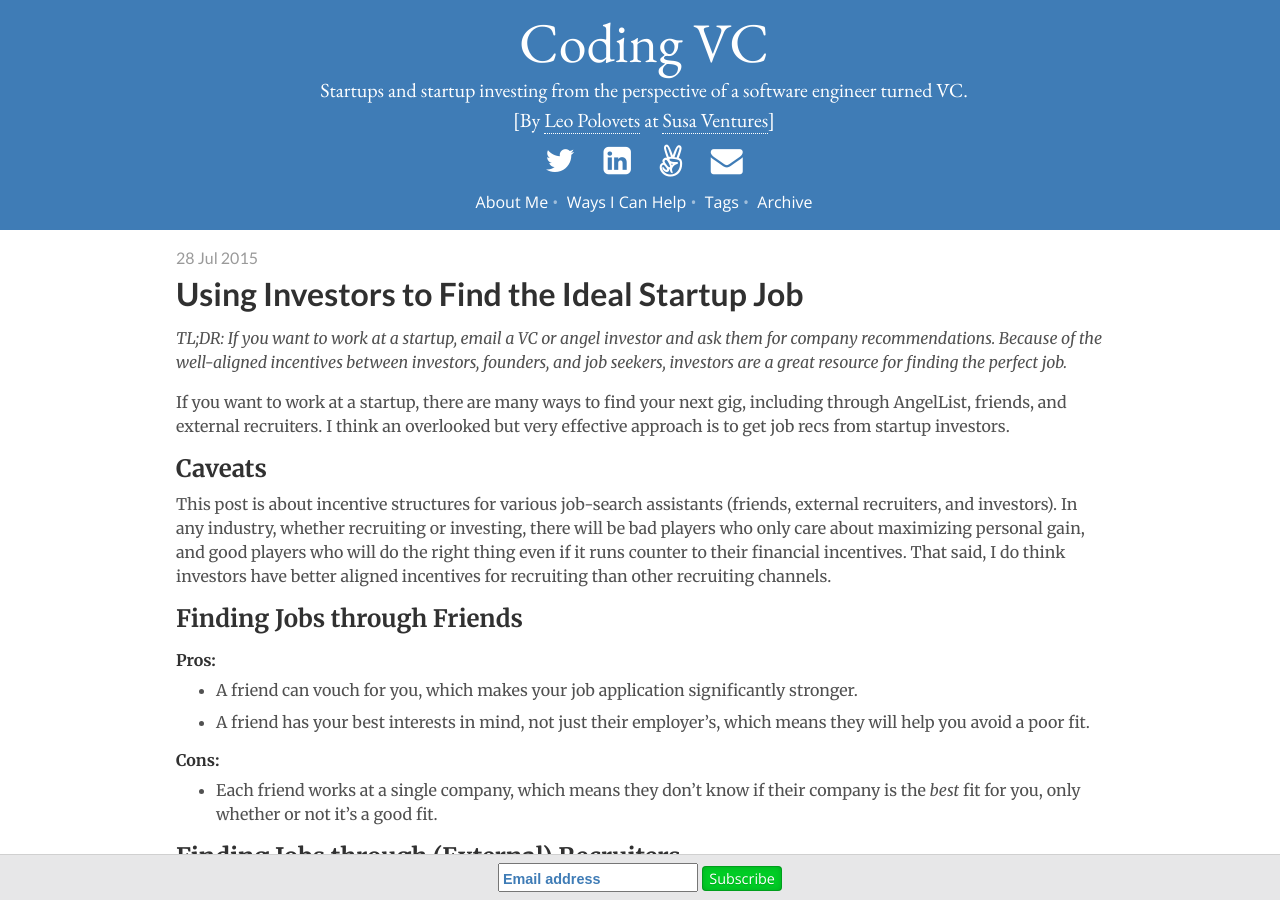
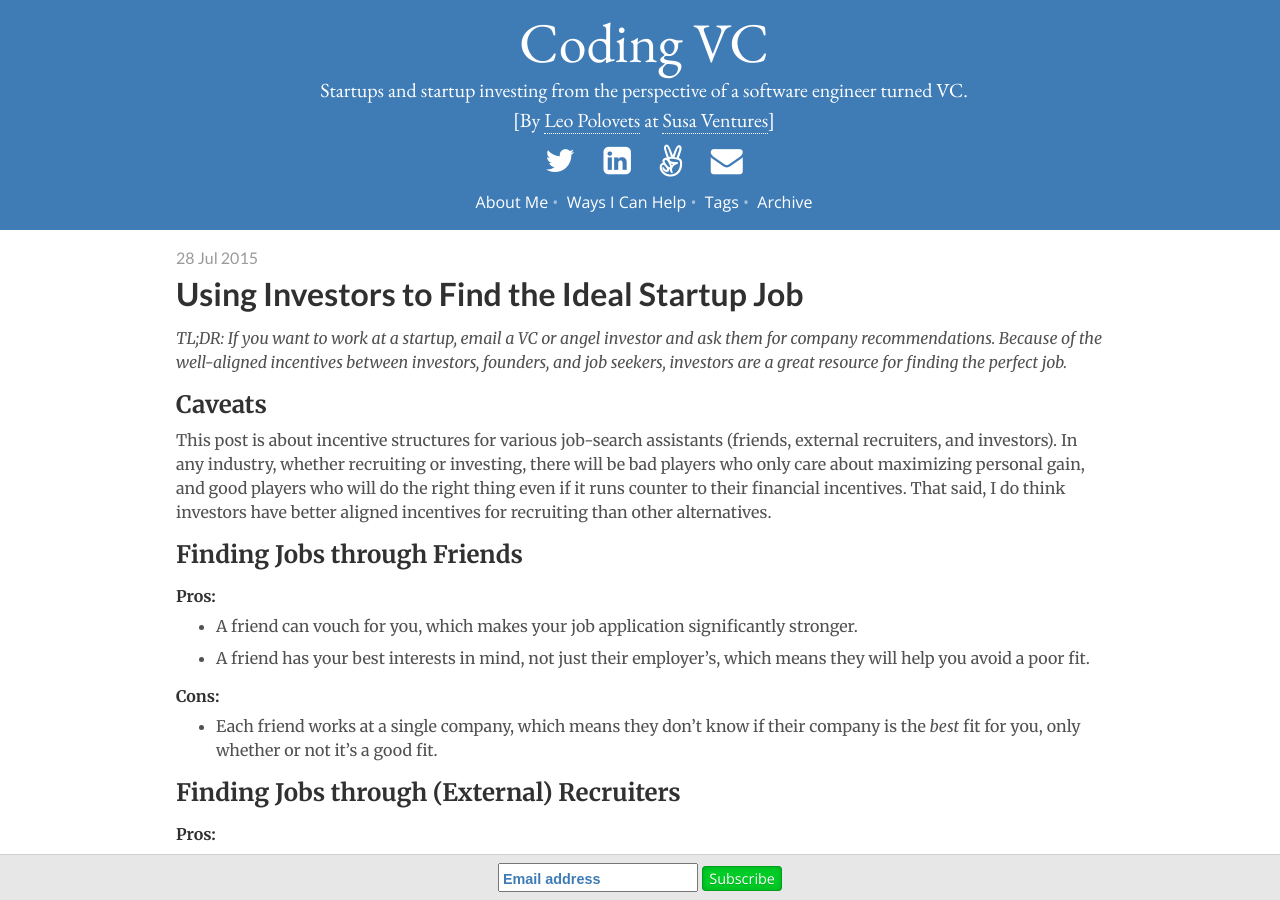
Before and after one commit to codingvc/codingvc, a Jekyll site: the page built from _posts/2015-07-27-using-investors-to-find-the-ideal-startup-job.markdown, in a window 1280 px wide and 900 px high. Built offline with Jekyll 4.4.1, drawn with Linux system fonts in a browser that asks for light colours; nearby versions of some CDN libraries; Markdown is read by kramdown in place of the engine named in the settings; comment, search, counter and statistics services are not loaded.

Commit message:
minor tweak

```diff
--- a/_posts/2015-07-27-using-investors-to-find-the-ideal-startup-job.markdown
+++ b/_posts/2015-07-27-using-investors-to-find-the-ideal-startup-job.markdown
@@ -5,11 +5,8 @@ title: "Using Investors to Find the Ideal Startup Job"
 ---
 *TL;DR: If you want to work at a startup, email a VC or angel investor and ask them for company recommendations. Because of the well-aligned incentives between investors, founders, and job seekers, investors are a great resource for finding the perfect job.*
 
-If you want to work at a startup, there are many ways to find your next gig, including through AngelList, friends, and external recruiters. I think an overlooked but very effective approach is to get job recs from startup investors.
-
 ## Caveats
-This post is about incentive structures for various job-search assistants (friends, external recruiters, and investors). In any industry, whether recruiting or investing, there will be bad players who only care about maximizing personal gain, and good players who will do the right thing even if it runs counter to their financial incentives. That said, I do think investors have better aligned incentives for recruiting than other recruiting channels.
-
+This post is about incentive structures for various job-search assistants (friends, external recruiters, and investors). In any industry, whether recruiting or investing, there will be bad players who only care about maximizing personal gain, and good players who will do the right thing even if it runs counter to their financial incentives. That said, I do think investors have better aligned incentives for recruiting than other alternatives.
 
 ## Finding Jobs through Friends
 
```
